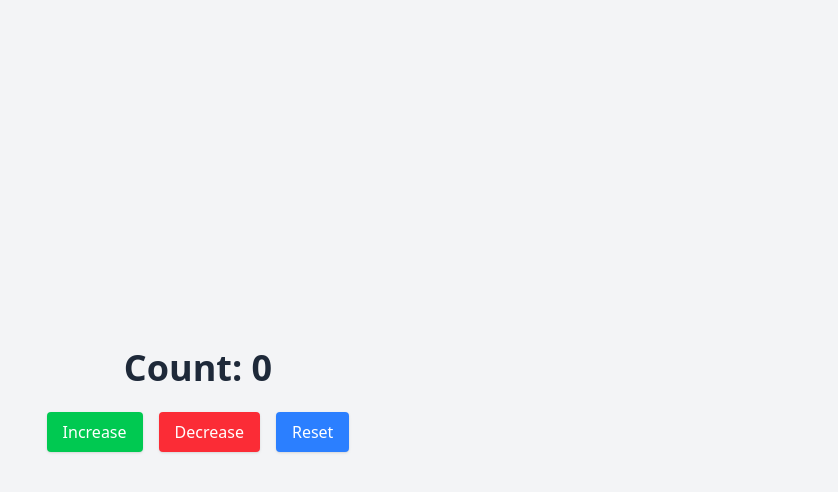
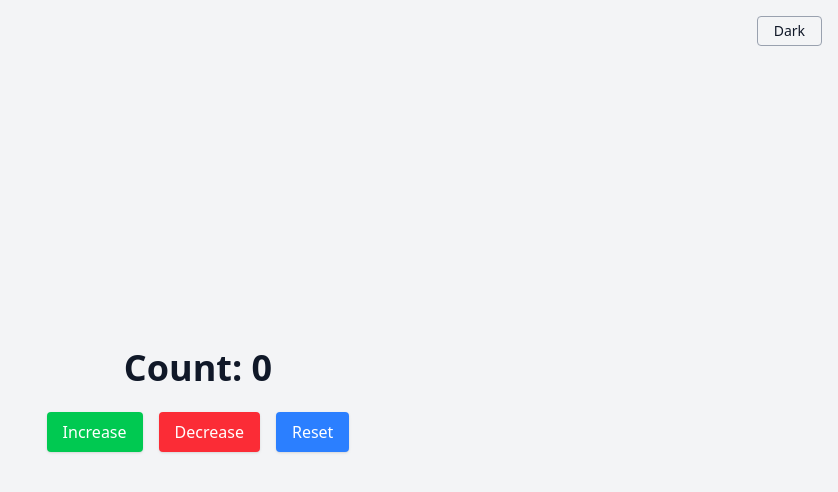
Before and after one commit to huzaifa-frontend/vite-react-counter, a React (Vite) app: page / in a window 1280 px wide. Shown: the top 492 px of the page, without its empty margins (442-1280 px from the left). Built offline with nearby package versions, Linux system fonts and the light colour scheme; the HTML template or start-up script is replaced by a standard one.

Commit message:
Update Counter.jsx

```diff
--- a/src/components/Counter.jsx
+++ b/src/components/Counter.jsx
@@ -1,40 +1,64 @@
-import { useState } from "react";
+import { useState, useEffect } from "react";
 
 function Counter() {
   const [count, setCount] = useState(0);
+  const [isDarkMode, setIsDarkMode] = useState(false);
 
-  const handleIncrease = () => {
-    setCount(count + 1);
+  useEffect(() => {
+    const savedTheme = localStorage.getItem("theme");
+    if (savedTheme === "dark") {
+      document.documentElement.classList.add("dark");
+      setIsDarkMode(true);
+    } else {
+      document.documentElement.classList.remove("dark");
+      setIsDarkMode(false);
+    }
+  }, []);
+
+  const toggleDarkMode = () => {
+    const html = document.documentElement;
+    if (html.classList.contains("dark")) {
+      html.classList.remove("dark");
+      localStorage.setItem("theme", "light");
+      setIsDarkMode(false);
+    } else {
+      html.classList.add("dark");
+      localStorage.setItem("theme", "dark");
+      setIsDarkMode(true);
+    }
   };
 
-  const handleDecrease = () => {
-    setCount(count - 1);
-  };
-
-  const handleReset = () => {
-    setCount(0);
-  };
+  const handleIncrease = () => setCount(count + 1);
+  const handleDecrease = () => setCount(count - 1);
+  const handleReset = () => setCount(0);
 
   return (
-    <div className="min-h-screen flex flex-col items-center justify-center bg-gray-100">
-      <h2 className="text-4xl font-bold text-gray-800 mb-6">Count: {count}</h2>
+    <div className="min-h-screen flex flex-col items-center justify-center bg-gray-100 dark:bg-gray-900 text-gray-900 dark:text-white transition duration-300 relative">
+      <button
+        onClick={toggleDarkMode}
+        className="absolute top-4 right-4 px-4 py-1 border border-gray-400 rounded text-sm font-medium dark:text-white text-gray-900"
+      >
+        {isDarkMode ? "Light" : "Dark"}
+      </button>
+
+      <h2 className="text-4xl font-bold mb-6">Count: {count}</h2>
 
       <div className="flex gap-4">
         <button
           onClick={handleIncrease}
-          className="bg-green-500 hover:bg-green-600 text-white px-4 py-2 rounded shadow transition duration-200"
+          className="bg-green-500 hover:bg-green-600 text-white px-4 py-2 rounded shadow"
         >
           Increase
         </button>
         <button
           onClick={handleDecrease}
-          className="bg-red-500 hover:bg-red-600 text-white px-4 py-2 rounded shadow transition duration-200"
+          className="bg-red-500 hover:bg-red-600 text-white px-4 py-2 rounded shadow"
         >
           Decrease
         </button>
         <button
           onClick={handleReset}
-          className="bg-blue-500 hover:bg-blue-600 text-white px-4 py-2 rounded shadow transition duration-200"
+          className="bg-blue-500 hover:bg-blue-600 text-white px-4 py-2 rounded shadow"
         >
           Reset
         </button>
```
